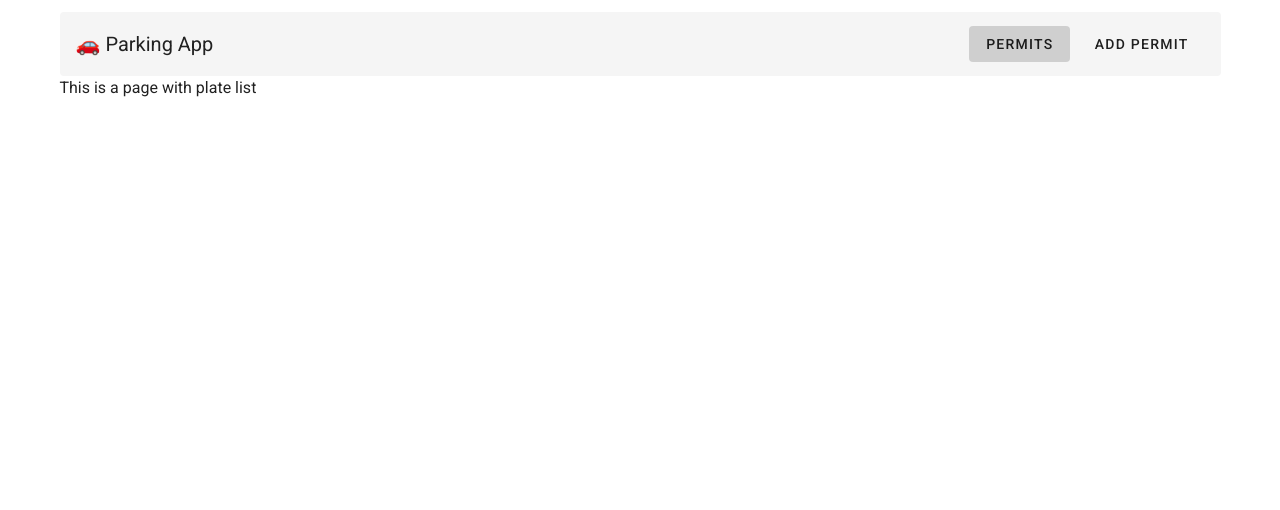
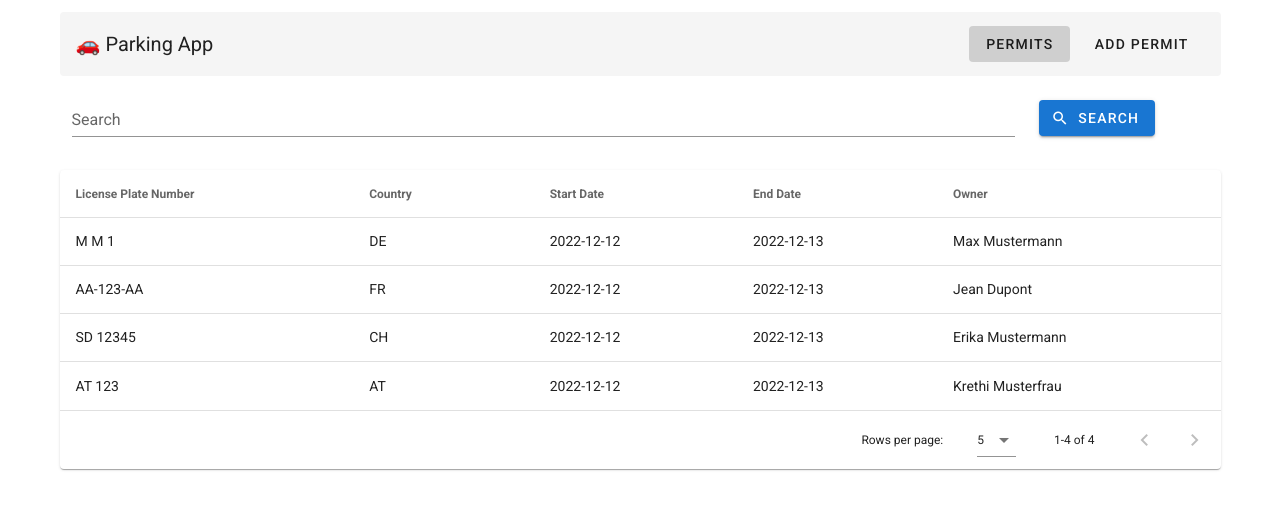
Before and after one commit to 7coder/parking-app-ui, a Vue app: page / in a window 1280 px wide. Shown: the top 510 px of the page. Built offline with nearby package versions, Linux system fonts and the light colour scheme.

Commit message:
Dummy permits table added

```diff
--- a/src/views/PermitListView.vue
+++ b/src/views/PermitListView.vue
@@ -1,11 +1,65 @@
 <template>
-  <p>This is a page with plate list</p>
+  <div>
+    <search-component></search-component>
+    <v-data-table
+      :headers="headers"
+      :items="permits"
+      :items-per-page="5"
+      class="elevation-1"
+    ></v-data-table>
+  </div>
 </template>
 
 <script>
+import SearchComponent from "@/components/Search.vue";
+
 export default {
   name: "PermitListView",
 
-  components: {}
+  components: { SearchComponent },
+  data: () => ({
+    headers: [
+      {
+        text: "License Plate Number",
+        align: "start",
+        sortable: false,
+        value: "licensePlateNumber"
+      },
+      { text: "Country", value: "plateIssuerCountry" },
+      { text: "Start Date", value: "startDate" },
+      { text: "End Date", value: "endDate" },
+      { text: "Owner", value: "ownerName" }
+    ],
+    permits: [
+      {
+        licensePlateNumber: "M M 1",
+        plateIssuerCountry: "DE",
+        startDate: "2022-12-12",
+        endDate: "2022-12-13",
+        ownerName: "Max Mustermann"
+      },
+      {
+        licensePlateNumber: "AA-123-AA",
+        plateIssuerCountry: "FR",
+        startDate: "2022-12-12",
+        endDate: "2022-12-13",
+        ownerName: "Jean Dupont"
+      },
+      {
+        licensePlateNumber: "SD 12345",
+        plateIssuerCountry: "CH",
+        startDate: "2022-12-12",
+        endDate: "2022-12-13",
+        ownerName: "Erika Mustermann"
+      },
+      {
+        licensePlateNumber: "AT 123",
+        plateIssuerCountry: "AT",
+        startDate: "2022-12-12",
+        endDate: "2022-12-13",
+        ownerName: "Krethi Musterfrau"
+      }
+    ]
+  })
 };
 </script>
```
